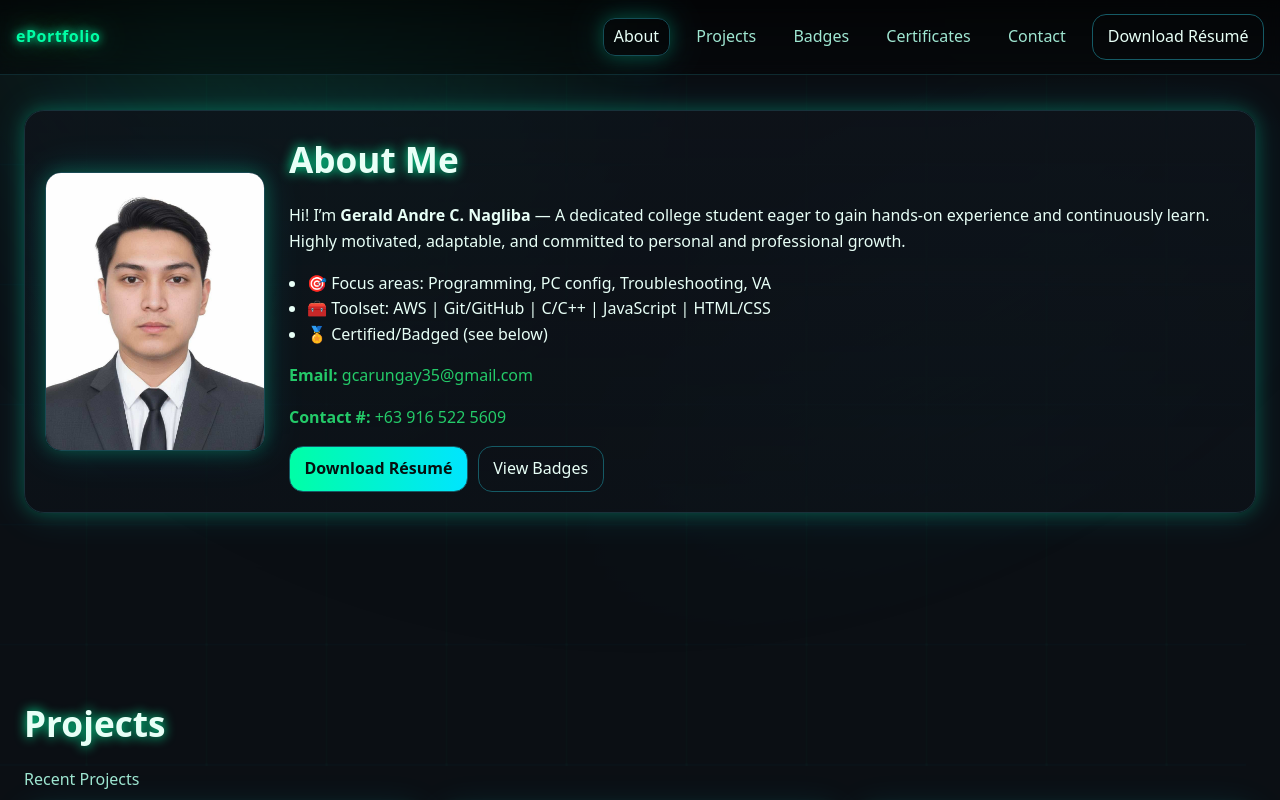
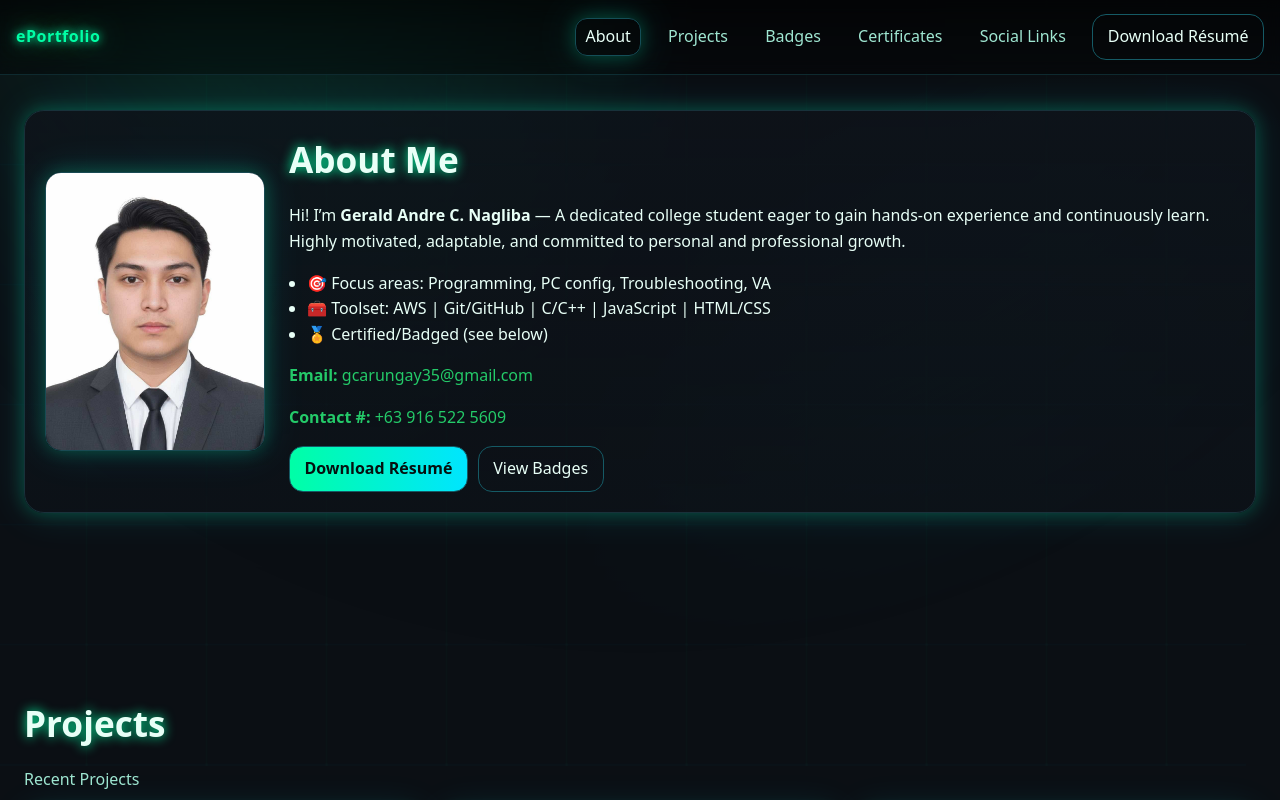
Before and after one commit to gaNagliba/gaNagliba.github.io, a plain HTML site: page index.html in a window 1280 px wide. Shown: the top 800 px of the page. Drawn offline with Linux system fonts and the light colour scheme.

Commit message:
Add files via upload

```diff
--- a/index.html
+++ b/index.html
@@ -18,7 +18,7 @@
       <a href="#projects" class="nav-link">Projects</a>
       <a href="#badges" class="nav-link">Badges</a>
       <a href="#certificates" class="nav-link">Certificates</a>
-      <a href="#contact" class="nav-link">Contact</a>
+      <a href="#contact" class="nav-link">Social Links</a>
     </nav>
     <a class="btn btn-outline" href="files/resume.pdf" download>Download Résumé</a>
     <button class="mobile-toggle" aria-label="Toggle menu">
@@ -336,7 +336,7 @@
 
   <!-- ========== CONTACT ========== -->
   <section id="contact" class="section contact">
-    <h2 class="title reveal">Contact</h2>
+    <h2 class="title reveal">Social Links</h2>
     <p class="subtitle reveal">I’m open to collaboration and opportunities.</p>
 
     <div class="socials reveal">
```
